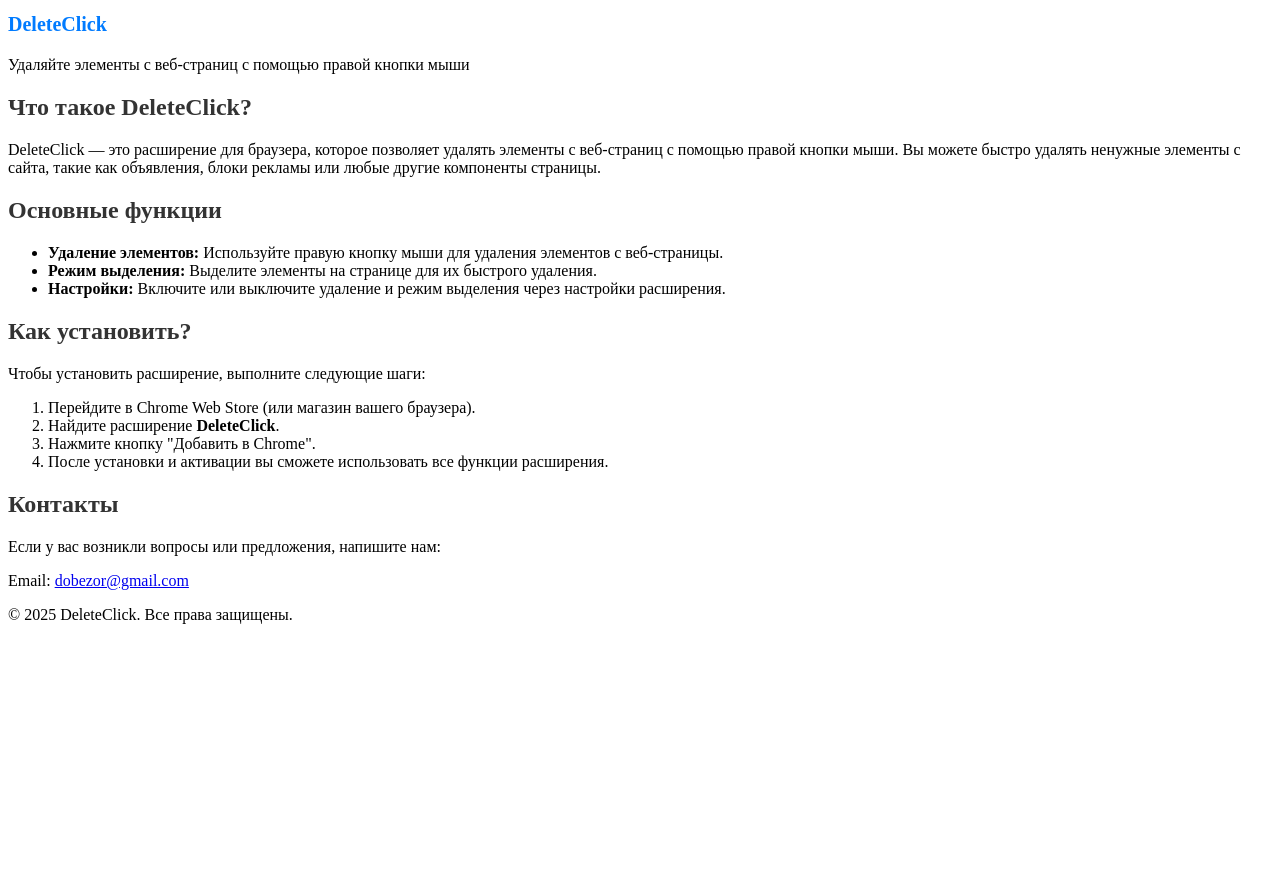
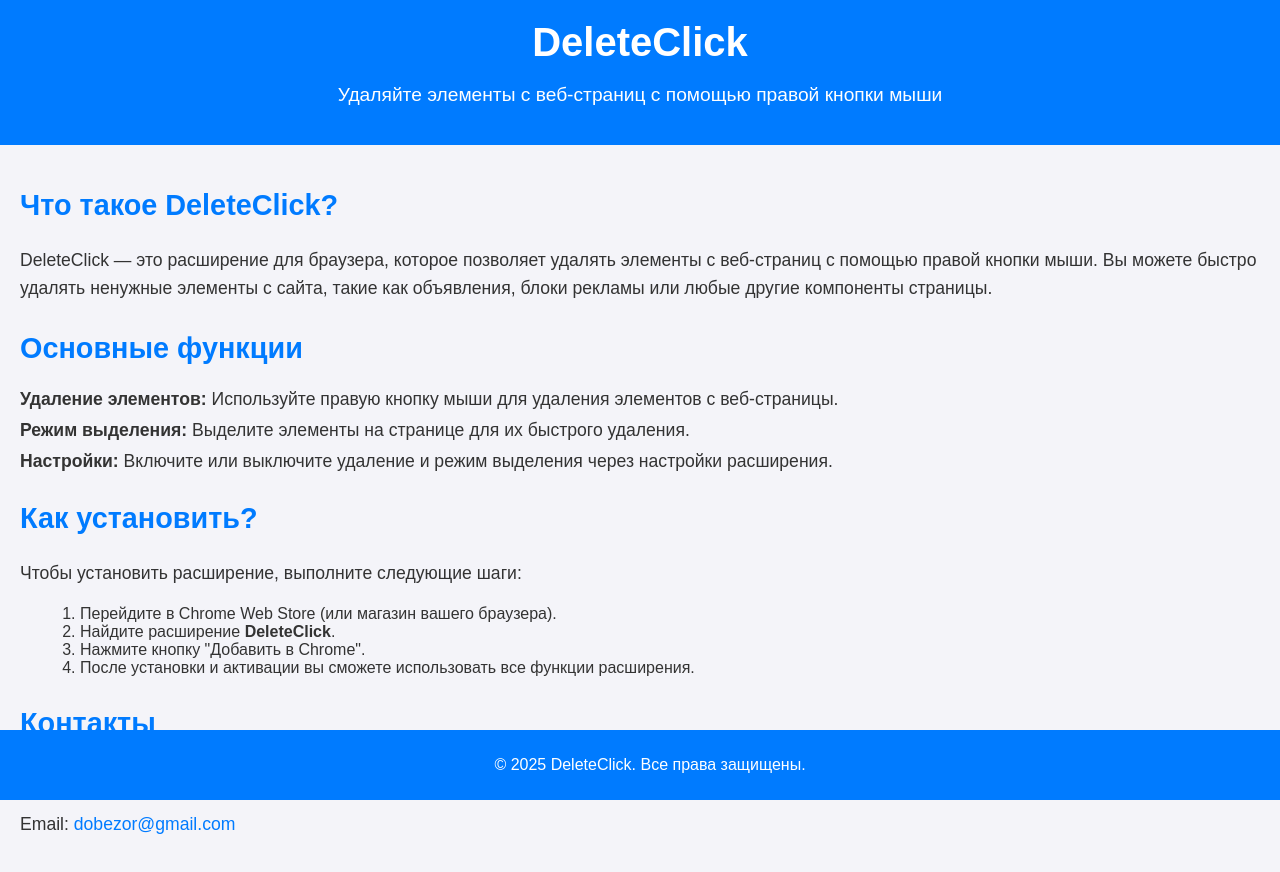
Before and after one commit to dobezor/DeleteClick, a plain HTML site: page index.html in a window 1280 px wide. Before the commit the page ends 800 px from the top, so only its background shows below. Drawn offline with Linux system fonts and the light colour scheme.

Commit message:
Update style.css

```diff
--- a/style.css
+++ b/style.css
@@ -1,27 +1,71 @@
-.container {
-  font-family: "Segoe UI", sans-serif;
-  width: 260px;
-  padding: 20px;
-  background: #f0f4f8;
+/* Общие стили */
+body {
+  font-family: Arial, sans-serif;
+  margin: 0;
+  padding: 0;
+  background-color: #f4f4f9;
   color: #333;
+}
+
+header {
+  background-color: #007bff;
+  color: white;
+  padding: 20px 0;
   text-align: center;
 }
 
-h1 {
-  color: #007bff;
-  font-size: 20px;
-  margin-bottom: 20px;
+header h1 {
+  margin: 0;
+  font-size: 2.5rem;
 }
 
-h2, h3 {
-  margin-top: 20px;
-  color: #333;
+header p {
+  font-size: 1.2rem;
 }
 
-input[type="checkbox"] {
-  margin-left: 10px;
+main {
+  padding: 20px;
+}
+
+section {
+  margin-bottom: 30px;
+}
+
+section h2 {
+  font-size: 1.8rem;
+  color: #007bff;
+}
+
+section p {
+  font-size: 1.1rem;
+  line-height: 1.6;
 }
 
 ul {
-  text-align: left;
+  list-style-type: none;
+  padding: 0;
 }
+
+ul li {
+  font-size: 1.1rem;
+  margin-bottom: 10px;
+}
+
+ol {
+  margin-left: 20px;
+}
+
+a {
+  color: #007bff;
+  text-decoration: none;
+}
+
+footer {
+  background-color: #007bff;
+  color: white;
+  text-align: center;
+  padding: 10px;
+  position: fixed;
+  bottom: 0;
+  width: 100%;
+}
```
